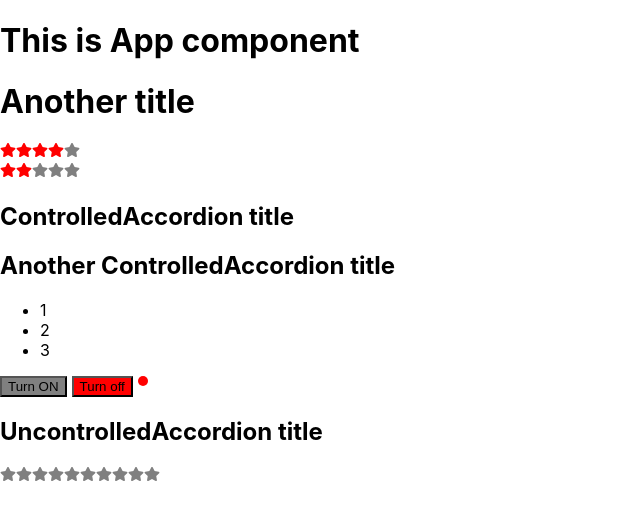
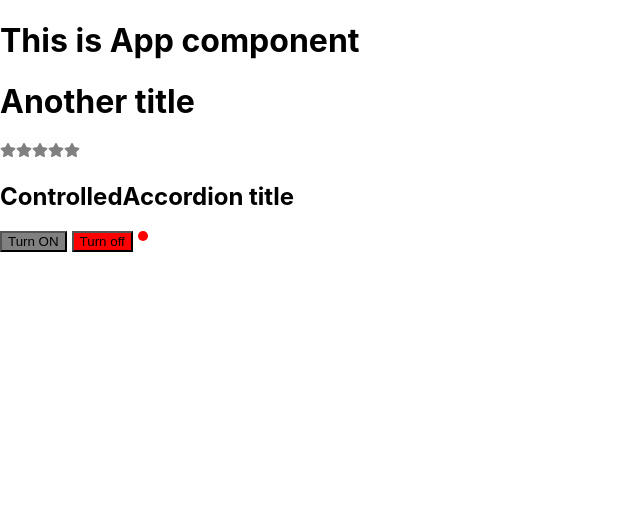
Before and after one commit to doroshkent/react-circumstantially, a React (Create React App) app: page / in a window 1280 px wide. Shown: the top 520 px of the page, without its empty margins (0-640 px from the left). Built offline with nearby package versions, Linux system fonts and the light colour scheme.

Commit message:
callbacks practice

```diff
--- a/src/App.tsx
+++ b/src/App.tsx
@@ -1,24 +1,29 @@
-import React from 'react';
+import React, { useState } from 'react';
 import './App.css';
 import { ControlledRating } from "components/rating/ControlledRating";
 import { ControlledAccordion } from "components/accordion/ControlledAccordion";
 import { OnOffBtn } from "components/onOffBtn/OnOffBtn";
-import { UncontrolledAccordion } from "components/accordion/UncontrolledAccordion";
-import { UncontrolledRating } from "components/rating/UncontrolledRating";
 
 function App() {
+
   const totalStarsCount = 5;
+  const [ ratingValue, setRatingValue ] = useState( 0 );
+
+  const [ accordionIsCollapsed, setAccordionCollapsed ] = useState( true );
+
+  const [ btnOnIsActive, setBtnOnIsActive ] = useState<boolean>( false );
+
   return (
     <>
       <AppTitle title={ "This is App component" } />
       <AppTitle title={ "Another title" } />
-      <ControlledRating totalStarsCount={ totalStarsCount } selectedStars={ 3.5 } />
-      <ControlledRating totalStarsCount={ totalStarsCount } selectedStars={ 2 } />
-      <ControlledAccordion title={ "ControlledAccordion title" } collapsed />
-      <ControlledAccordion title={ "Another ControlledAccordion title" } collapsed={ false } />
-      <OnOffBtn />
-      <UncontrolledAccordion title={ "UncontrolledAccordion title" } />
-      <UncontrolledRating totalStarsCount={ 10 } />
+      <ControlledRating totalStarsCount={ totalStarsCount } selectedStars={ ratingValue }
+                        setRating={ setRatingValue } />
+      <ControlledAccordion title={ "ControlledAccordion title" } collapsed={ accordionIsCollapsed }
+                           onChange={ () => setAccordionCollapsed(!accordionIsCollapsed) } />
+      <OnOffBtn btnOnIsActive={ btnOnIsActive } setBtnOnIsActive={ setBtnOnIsActive } />
+      {/*<UncontrolledAccordion title={ "UncontrolledAccordion title" } />*/ }
+      {/*<UncontrolledRating totalStarsCount={ 10 } />*/ }
     </>
   );
 }
--- a/src/components/accordion/ControlledAccordion.tsx
+++ b/src/components/accordion/ControlledAccordion.tsx
@@ -3,21 +3,23 @@ import React from "react";
 interface AccordionPropsType {
   title: string
   collapsed: boolean
+  onChange: () => void
 }
 
 export function ControlledAccordion(props: AccordionPropsType) {
   return <>
-    <AccordionTitle title={ props.title } />
+    <AccordionTitle title={ props.title } onClick={props.onChange} />
     { !props.collapsed && <AccordionBody /> }
   </>
 }
 
 interface AccordionTitlePropsType {
   title: string
+  onClick: () => void
 }
 
 function AccordionTitle(props: AccordionTitlePropsType) {
-  return <h2>{ props.title }</h2>
+  return <h2 onClick={props.onClick}>{ props.title }</h2>
 }
 
 function AccordionBody() {
--- a/src/components/onOffBtn/OnOffBtn.tsx
+++ b/src/components/onOffBtn/OnOffBtn.tsx
@@ -2,20 +2,26 @@ import React, { useState } from 'react';
 import styled from "styled-components";
 import { Btn } from "components/onOffBtn/Btn";
 
-export const OnOffBtn: React.FC = () => {
-  const [ btnIsActive, setBtnIsActive ] = useState<boolean>( false );
-  const [ bulbColor, setBulbColor ] = useState<string>( "red" )
+type OnOffBtnType = {
+  btnOnIsActive: boolean
+  setBtnOnIsActive: (value: boolean) => void
+}
+
+export const OnOffBtn: React.FC<OnOffBtnType> = (props) => {
+  const [ bulbColor, setBulbColor ] = useState<string>( "red" );
 
   const btnClickHandler = (isOn: boolean) => {
-    setBtnIsActive( isOn );
+    props.setBtnOnIsActive( isOn );
     isOn ? setBulbColor( "green" ) : setBulbColor( "red" );
 
   }
 
   return (
     <OnOffBtnWrapper>
-      <Btn isActive={ btnIsActive } color={ "green" } title={ "Turn ON" } callback={ () => btnClickHandler( true ) } />
-      <Btn isActive={ !btnIsActive } color={ "red" } title={ "Turn off" } callback={ () => btnClickHandler( false ) } />
+      <Btn isActive={ props.btnOnIsActive } color={ "green" } title={ "Turn ON" }
+           callback={ () => btnClickHandler( true ) } />
+      <Btn isActive={ !props.btnOnIsActive } color={ "red" } title={ "Turn off" }
+           callback={ () => btnClickHandler( false ) } />
       <Bulb color={ bulbColor } />
     </OnOffBtnWrapper>
   );
--- a/src/components/rating/ControlledRating.tsx
+++ b/src/components/rating/ControlledRating.tsx
@@ -4,21 +4,24 @@ import {FaStar} from "react-icons/fa";
 interface RatingProps {
   totalStarsCount: number
   selectedStars: number
+  setRating: (ratingValue: number) => void
 }
 
-export function ControlledRating({totalStarsCount, selectedStars}: RatingProps) {
-  const createArray = (length: number) => [...Array(length)]
+export function ControlledRating({totalStarsCount, selectedStars, setRating}: RatingProps) {
+  const createArray = (length: number) => [...Array(length)];
+  const rate = (ind: number) => setRating(ind + 1)
   return <div>
     {createArray(totalStarsCount).map((_, index) => {
-      return <Star key={`key-${index}`} selected={selectedStars > index}/>
+      return <Star key={`key-${index}`} selected={selectedStars > index} onClick={() => rate(index)}/>
     })}
   </div>
 }
 
 interface StarProps {
   selected: boolean
+  onClick: () => void
 }
 
-function Star({selected}: StarProps) {
-  return <FaStar color={selected ? "red": "gray"}/>
+function Star({selected, onClick}: StarProps) {
+  return <FaStar color={selected ? "red": "gray"} onClick={onClick}/>
 }
```
